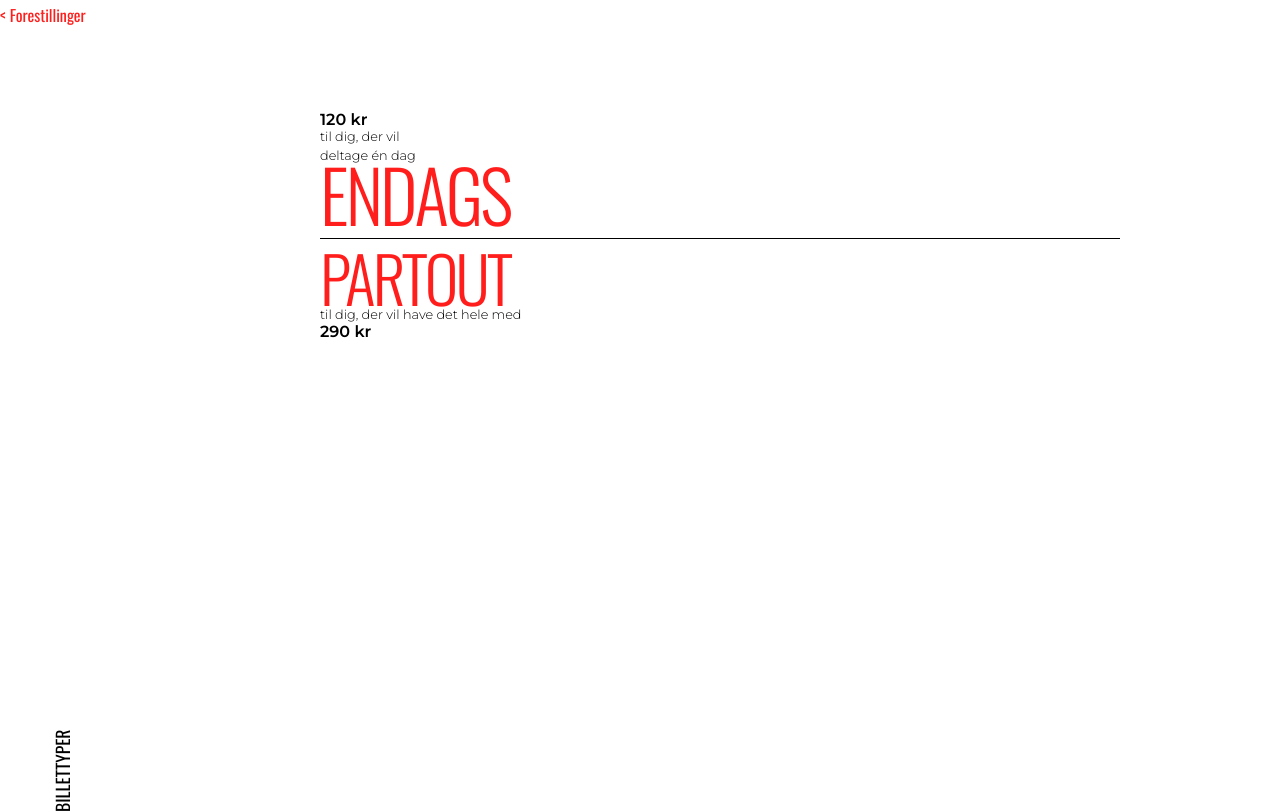
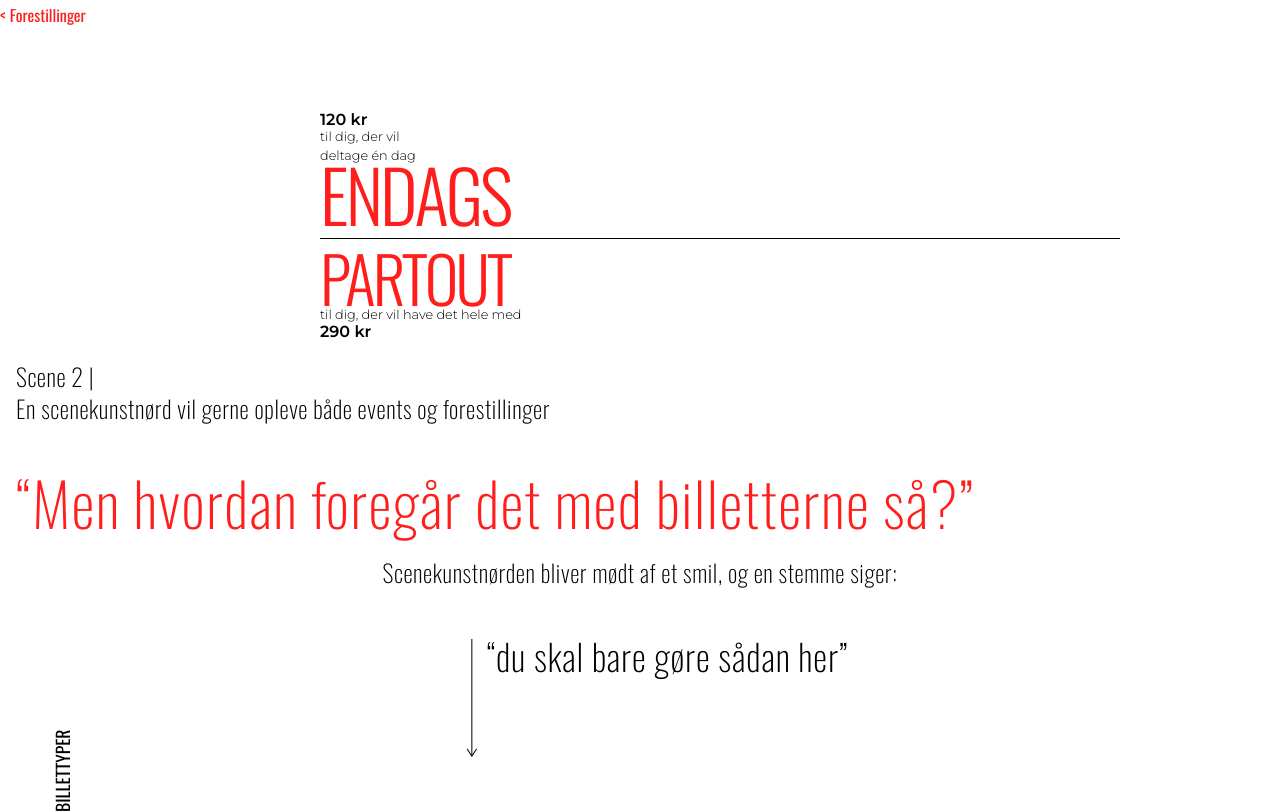
Before and after one commit to louisetrab/12_redesign, a website built with Vite: page src/events.html in a window 1280 px wide. Shown: the part 1552-2364 px from the top of the page. Built offline with nearby package versions, Linux system fonts and the light colour scheme; files whose address does not match are found by name.

Commit message:
event update

```diff
--- a/src/events.html
+++ b/src/events.html
@@ -148,6 +148,28 @@
         </div>
       </div>
     </section>
+
+    <section class="m-4">
+      <h4 class="mb-12 text-2xl font-extralight tracking-wide">
+        Scene 2 | <br />
+        En scenekunstnørd vil gerne opleve både events og forestillinger
+      </h4>
+
+      <h4 class="mb-6 text-6xl font-extralight tracking-wide text-vildred">
+        “Men hvordan foregår det med billetterne så?”
+      </h4>
+      <h4 class="mb-12 text-center text-2xl font-extralight tracking-wide">
+        Scenekunstnørden bliver mødt af et smil, og en stemme siger:
+      </h4>
+
+      <div class="flex justify-center">
+        <img class="pl-8" src="img/pil.svg" />
+        <h4 class="pl-2 text-end text-4xl font-extralight tracking-wide">
+          “du skal bare gøre sådan her”
+        </h4>
+      </div>
+    </section>
+
     <script type="module" src="./main.js"></script>
   </body>
 </html>
```
